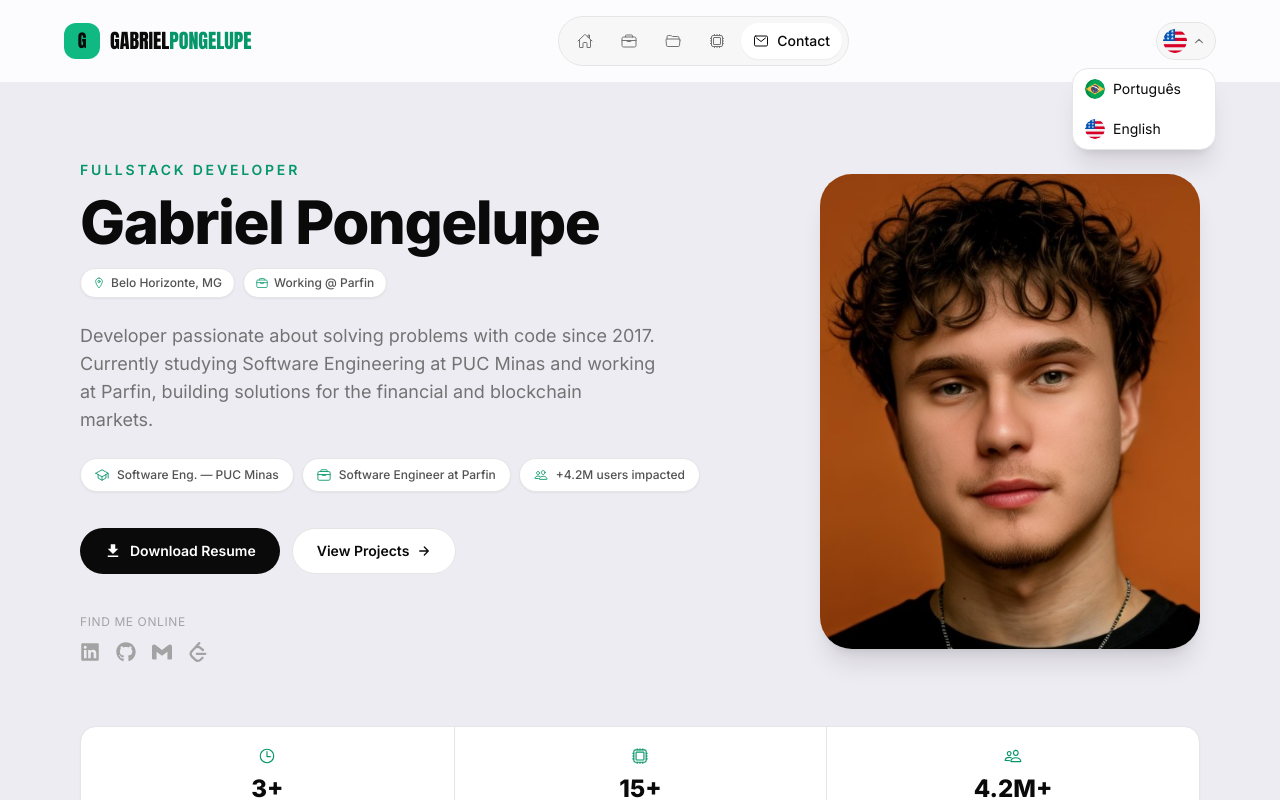
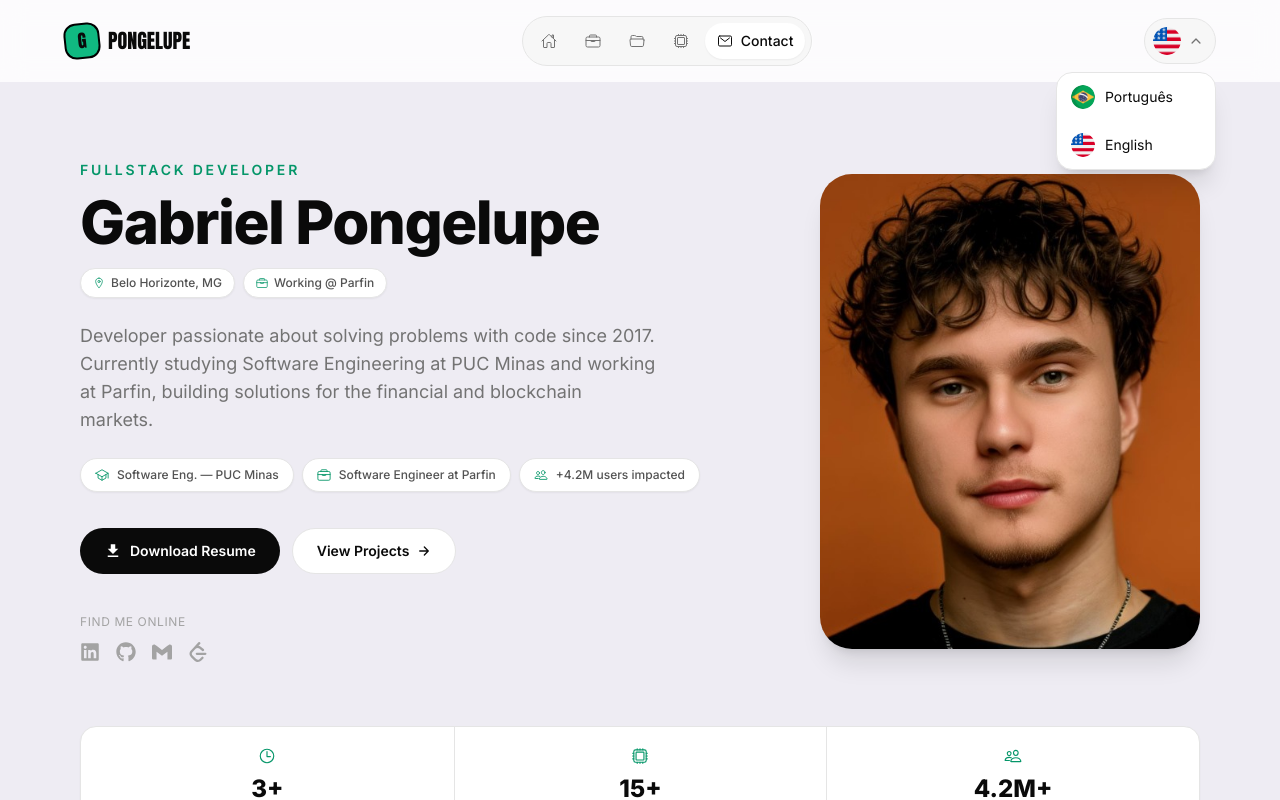
Before and after one commit to GabrielPongelupe/react-portifolio, a React (Vite) app in the folder code/react-portifolio/: page / in a window 1280 px wide. Both pictures are taken after a click on the button 1185 px from the left and 41 px from the top of the page. Shown: the top 800 px of the page. Built offline with nearby package versions, Linux system fonts and the light colour scheme.

Commit message:
navbar improvements

```diff
--- a/code/react-portifolio/src/components/Navbar.jsx
+++ b/code/react-portifolio/src/components/Navbar.jsx
@@ -77,12 +77,12 @@ const Navbar = () => {
     >
       <div className="mx-auto flex max-w-6xl items-center justify-between py-4">
         {/* Logo */}
-        <a href="#hero" onClick={(e) => { e.preventDefault(); scrollToSection("hero"); }} className="flex items-center gap-2.5">
-          <span className="flex h-9 w-9 items-center justify-center rounded-xl bg-emerald-500 anton-regular text-lg text-neutral-950">
+        <a href="#hero" onClick={(e) => { e.preventDefault(); scrollToSection("hero"); }} className="flex items-center gap-2">
+          <span className="flex h-9 w-9 -rotate-6 items-center justify-center rounded-xl border-2 border-black bg-emerald-500 anton-regular text-lg text-neutral-950 transition-transform duration-300 hover:rotate-0">
             G
           </span>
           <span className="anton-regular hidden text-xl text-neutral-950 sm:block">
-            GABRIEL<span className="text-emerald-600">PONGELUPE</span>
+            PONGELUPE<span className="text-emerald-600"></span>
           </span>
         </a>
 
@@ -111,34 +111,34 @@ const Navbar = () => {
         <div className="hidden md:block relative">
           <button
             onClick={() => setDropdownOpen(!dropdownOpen)}
-            className="flex items-center gap-1.5 rounded-full border border-neutral-200 bg-neutral-100/80 py-1.5 pl-1.5 pr-2.5 text-neutral-500 transition-colors duration-300 hover:text-neutral-950"
+            className="flex items-center gap-2 rounded-full border border-neutral-200 bg-neutral-100/80 py-2 pl-2 pr-3 text-neutral-500 transition-colors duration-300 hover:text-neutral-950"
           >
             <img
               src={portuguese ? brasilFlag : usaFlag}
               alt={portuguese ? "Bandeira do Brasil" : "USA Flag"}
-              className="h-6 w-6 rounded-full"
+              className="h-7 w-7 rounded-full"
             />
-            <IoChevronDown className={`text-xs transition-transform duration-200 ${dropdownOpen ? "rotate-180" : ""}`} />
+            <IoChevronDown className={`text-sm transition-transform duration-200 ${dropdownOpen ? "rotate-180" : ""}`} />
           </button>
 
           <div
-            className={`absolute right-0 mt-2 w-36 overflow-hidden rounded-2xl border border-neutral-200 bg-white shadow-xl transition-all duration-300 ${
+            className={`absolute right-0 mt-2 w-40 overflow-hidden rounded-2xl border border-neutral-200 bg-white shadow-xl transition-all duration-300 ${
               dropdownOpen ? "max-h-40 opacity-100" : "pointer-events-none max-h-0 opacity-0"
             }`}
           >
             <ul className="text-neutral-950">
               <li
                 onClick={() => handleToggleLanguage("portuguese")}
-                className="flex items-center gap-2 px-3 py-2.5 cursor-pointer text-sm hover:bg-neutral-100"
+                className="flex items-center gap-2.5 px-3.5 py-3 cursor-pointer text-sm hover:bg-neutral-100"
               >
-                <img src={brasilFlag} alt="Bandeira do Brasil" className="h-5 w-5 rounded-full" />
+                <img src={brasilFlag} alt="Bandeira do Brasil" className="h-6 w-6 rounded-full" />
                 Português
               </li>
               <li
                 onClick={() => handleToggleLanguage("english")}
-                className="flex items-center gap-2 px-3 py-2.5 cursor-pointer text-sm hover:bg-neutral-100"
+                className="flex items-center gap-2.5 px-3.5 py-3 cursor-pointer text-sm hover:bg-neutral-100"
               >
-                <img src={usaFlag} alt="USA Flag" className="h-5 w-5 rounded-full" />
+                <img src={usaFlag} alt="USA Flag" className="h-6 w-6 rounded-full" />
                 English
               </li>
             </ul>
```
